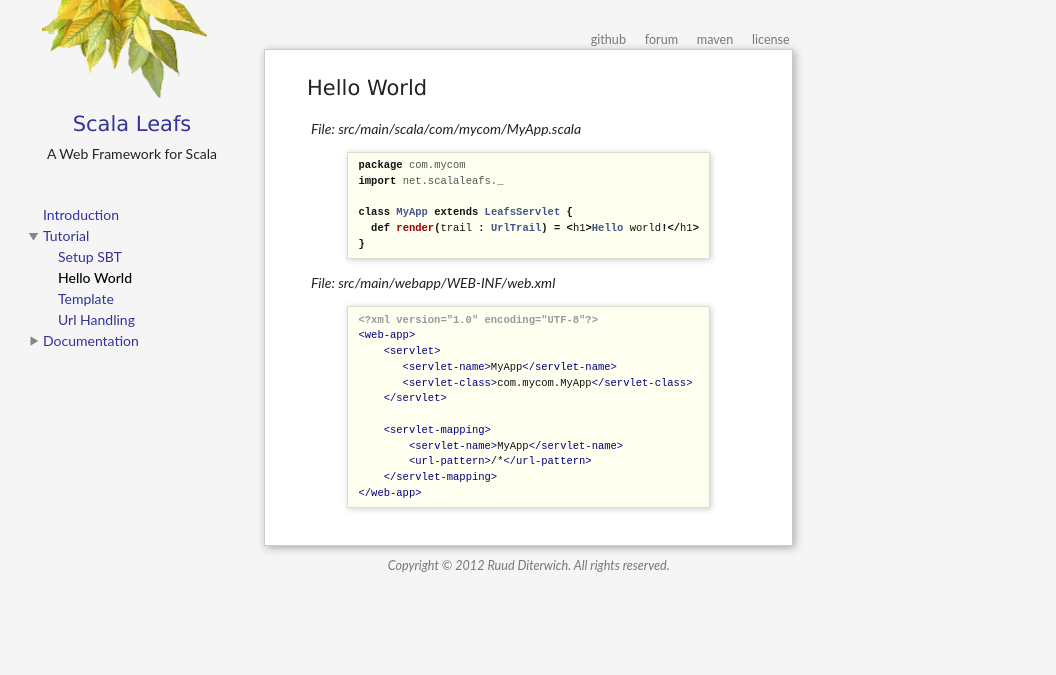
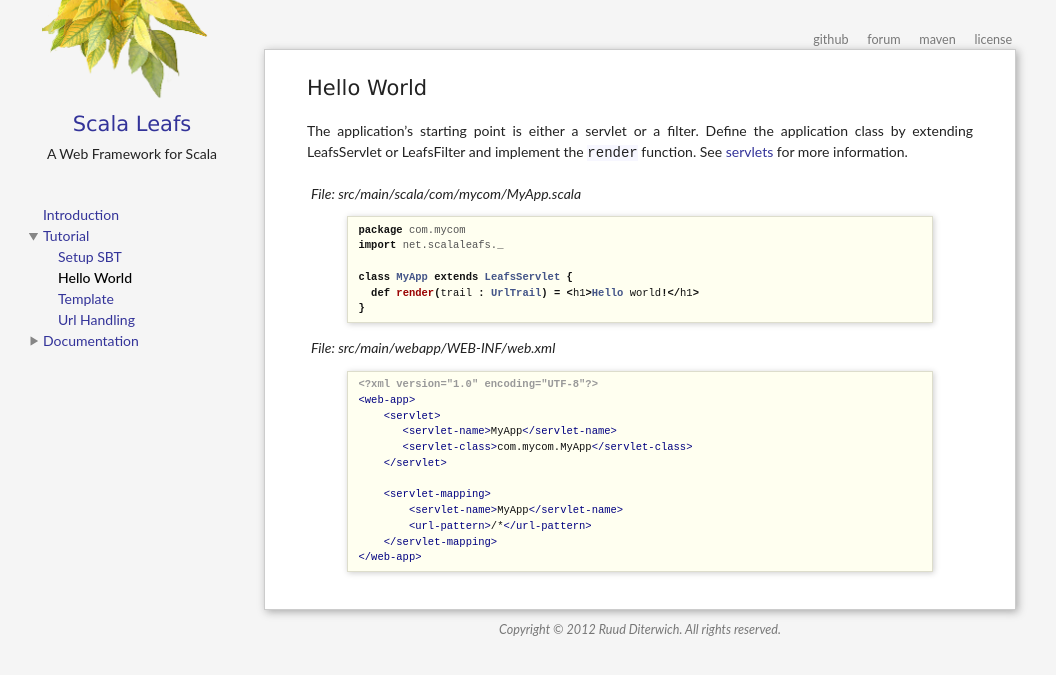
Before and after one commit to scalastuff/scalaleafs, a Jekyll site: the page built from hello-world.md, in a window 1280 px wide. Shown: the top 675 px of the page, without its empty margins (0-1056 px from the left). Built offline with Jekyll 4.4.1, drawn with Linux system fonts in a browser that asks for light colours.

Commit message:
Updated hello-world.md

```diff
--- a/hello-world.md
+++ b/hello-world.md
@@ -2,6 +2,8 @@
 title: Hello World
 layout: default
 ---
+
+The application's starting point is either a servlet or a filter. Define the application class by extending LeafsServlet or LeafsFilter and implement the `render` function. See [servlets](/serlvet.html) for more information.
 
 <label>File: src/main/scala/com/mycom/MyApp.scala</label>
 {% highlight scala %}
```
